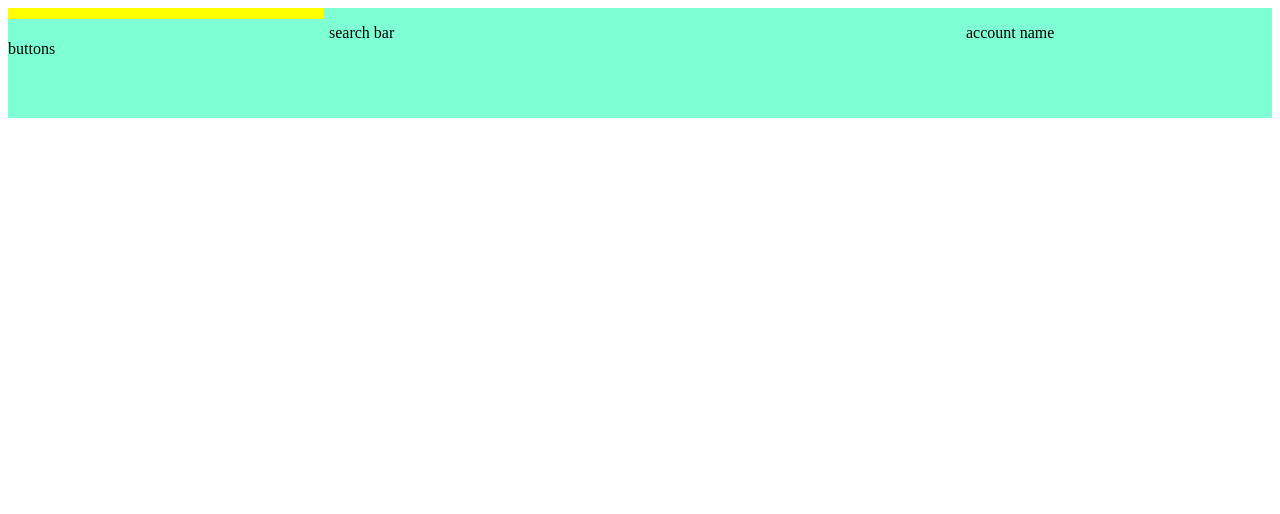
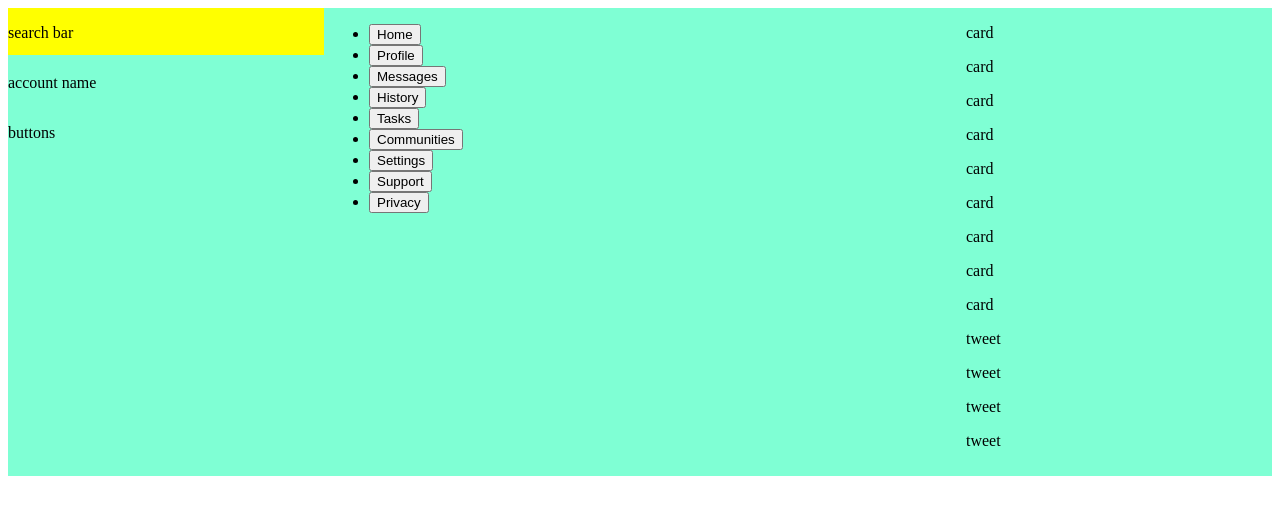
Before and after one commit to NLCHAN168/admin-dashboard, a plain HTML site: page index.html in a window 1280 px wide. Drawn offline with Linux system fonts and the light colour scheme.

Commit message:
Added blank skeleton

```diff
--- a/index.html
+++ b/index.html
@@ -9,12 +9,45 @@
   </head>
   <body>
     <div class="container">
-      <div class="header"></div>
-      <p>search bar</p>
-      <p>account name</p>
-      <p>buttons</p>
-      <div class="sidebar"></div>
-      <div class="main-content"></div>
+      <div class="header">
+        <p>search bar</p>
+        <p>account name</p>
+        <p>buttons</p>
+      </div>
+      <div class="sidebar">
+        <ul>
+          <li><button>Home</button></li>
+          <li><button>Profile</button></li>
+          <li><button>Messages</button></li>
+          <li><button>History</button></li>
+          <li><button>Tasks</button></li>
+          <li><button>Communities</button></li>
+          <li><button>Settings</button></li>
+          <li><button>Support</button></li>
+          <li><button>Privacy</button></li>
+        </ul>
+      </div>
+      <div class="main-content">
+        <div class="projects">
+          <p class="card">card</p>
+          <p class="card">card</p>
+          <p class="card">card</p>
+          <p class="card">card</p>
+          <p class="card">card</p>
+          <p class="card">card</p>
+        </div>
+        <div class="announcements">
+          <p class="card">card</p>
+          <p class="card">card</p>
+          <p class="card">card</p>
+        </div>
+        <div class="trending">
+          <p class="tweet">tweet</p>
+          <p class="tweet">tweet</p>
+          <p class="tweet">tweet</p>
+          <p class="tweet">tweet</p>
+        </div>
+      </div>
     </div>
   </body>
 </html>
```
